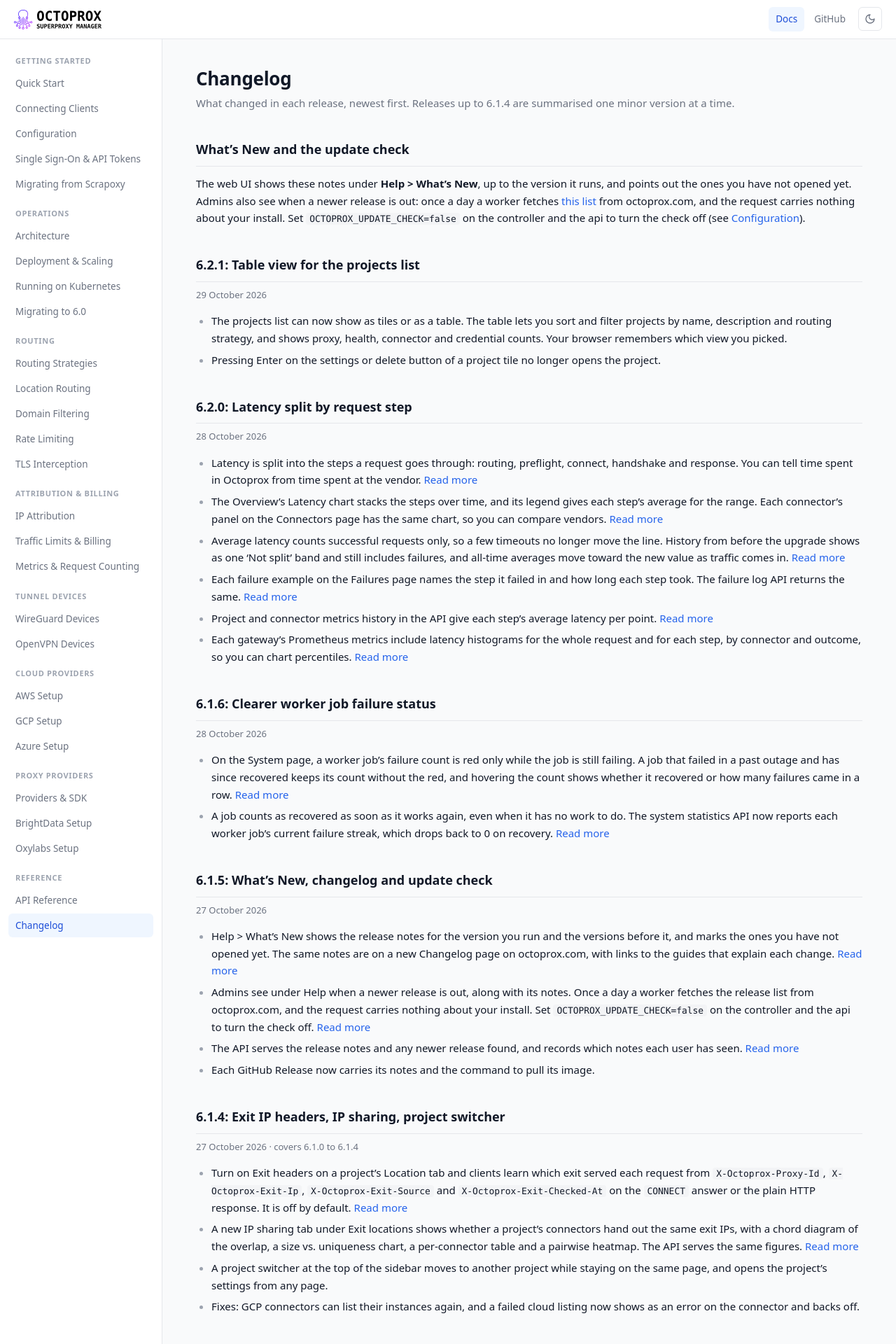
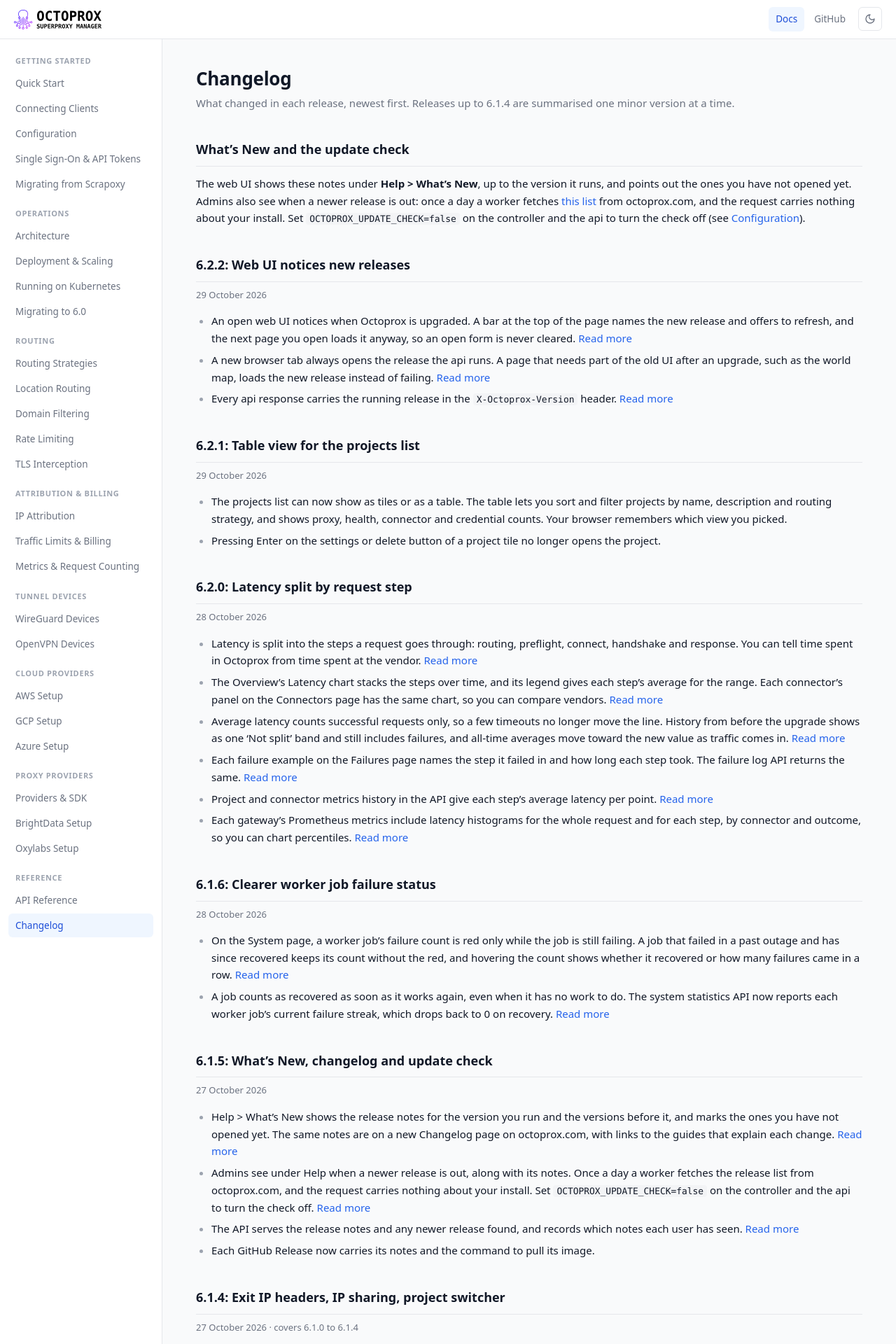
Before and after one commit to octoprox/octoprox, a Jekyll site: the page built from docs/changelog.md, in a window 1280 px wide. Shown: the top 1920 px of the page at 70% size. Built offline with Jekyll 4.4.1, drawn with Linux system fonts in a browser that asks for light colours.

Commit message:
Bump version to 6.2.2

```diff
--- a/docs/_data/releases.yml
+++ b/docs/_data/releases.yml
@@ -9,6 +9,17 @@
 #   title    a few words naming the main themes
 #   changes  what changed, for the people who use Octoprox; `docs` is a page
 #            on octoprox.com that explains it, such as connecting#exit-headers
+
+- version: 6.2.2
+  date: 2026-10-29
+  title: Web UI notices new releases
+  changes:
+    - text: "An open web UI notices when Octoprox is upgraded. A bar at the top of the page names the new release and offers to refresh, and the next page you open loads it anyway, so an open form is never cleared."
+      docs: deployment#restarts-and-upgrades
+    - text: "A new browser tab always opens the release the api runs. A page that needs part of the old UI after an upgrade, such as the world map, loads the new release instead of failing."
+      docs: deployment#restarts-and-upgrades
+    - text: "Every api response carries the running release in the `X-Octoprox-Version` header."
+      docs: api
 
 - version: 6.2.1
   date: 2026-10-29
--- a/pyproject.toml
+++ b/pyproject.toml
@@ -1,6 +1,6 @@
 [project]
 name = "octoprox"
-version = "6.2.1"
+version = "6.2.2"
 description = "A dynamic and flexible proxy manager"
 readme = "README.md"
 requires-python = ">=3.12"
```
